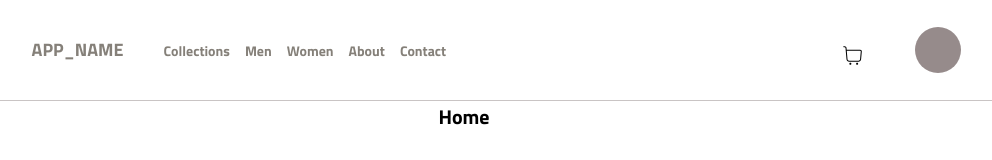
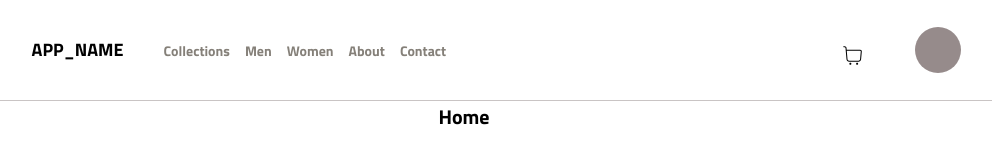
Before and after one commit to nnTasha/e-commerce-react-ts, a React (Vite) app: page / in a window 1280 px wide. Shown: the top 160 px of the page, without its empty margins (176-1168 px from the left). Built offline with nearby package versions, Linux system fonts and the light colour scheme.

Commit message:
Refactor SCSS file structure for improved organization

```diff
--- a/src/components/Nav/Nav.module.scss
+++ b/src/components/Nav/Nav.module.scss
@@ -1,3 +1,5 @@
+@import '../../styles/variables';
+
 .navContainer {
     display: flex;
     justify-content: space-evenly;
@@ -10,6 +12,10 @@
 .navContainer ul > :first-child {
     margin-right: 4rem;
     font-size: 1.8rem;
+
+    a {
+        color: $color-black;
+    }
 }
 
 .navItem {
@@ -20,6 +26,6 @@
     font-weight: 600;
 
     a {
-        color: #858079;
+        color: $color-grey-light-1;
     }
 }
--- /dev/null
+++ b/src/styles/_base.scss
@@ -0,0 +1,25 @@
+* {
+    margin: 0;
+    padding: 0;
+}
+
+html {
+    box-sizing: border-box;
+    font-size: 62.5%;
+}
+
+body {
+    font-family: 'Titillium Web', sans-serif;
+    font-weight: 300;
+    line-height: 1.6;
+}
+
+#root {
+    max-width: 100vw;
+    max-height: 100vh;
+    text-align: center;
+}
+
+a {
+    text-decoration: none;
+}
--- /dev/null
+++ b/src/styles/_variables.scss
@@ -0,0 +1,5 @@
+$color-grey-light-1: #858079; // Normal text
+
+$color-black: #000; //Bold text
+
+$tertiary: #eba046;
--- /dev/null
+++ b/src/styles/index.css
@@ -0,0 +1 @@
+@import './_base.scss'
```
